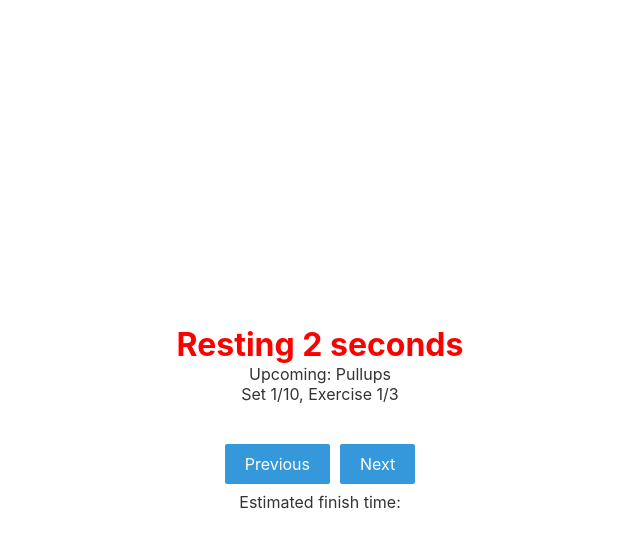
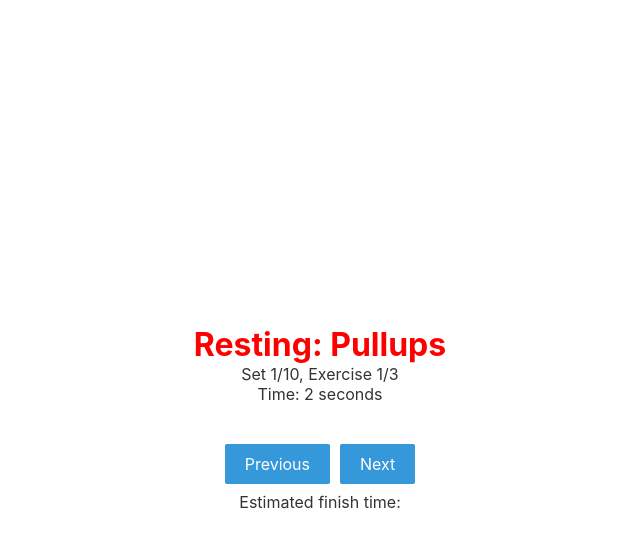
Before and after one commit to sakhnik/workout-app, a Svelte app: page / in a window 1280 px wide. Both pictures are taken after a click on the button "Start Workout". Shown: the top 548 px of the page, without its empty margins (320-960 px from the left). Built offline with nearby package versions, Linux system fonts and the light colour scheme.

Commit message:
Improve layout: display time the same way for exercise and rest

```diff
--- a/src/App.svelte
+++ b/src/App.svelte
@@ -193,18 +193,16 @@
         {#if isResting}
             <!-- Display rest and the upcoming exercise -->
             <div class="exercise rest">
-                Resting {formatSeconds(timerTime)} seconds
+                Resting: {exercises[currentExercise].name}
             </div>
-            <div>Upcoming: {exercises[currentExercise].name}</div>
-            <div>Set {currentSet}/{sets}, Exercise {currentExercise + 1}/{exercises.length}</div>
         {:else}
             <!-- Display current exercise -->
             <div class="exercise">
                 {exercises[currentExercise].name}: {exercises[currentExercise].reps} reps
             </div>
-            <div>Set {currentSet}/{sets}, Exercise {currentExercise + 1}/{exercises.length}</div>
-            <div>Time: {formatSeconds(timerTime)} seconds</div>
         {/if}
+        <div>Set {currentSet}/{sets}, Exercise {currentExercise + 1}/{exercises.length}</div>
+        <div>Time: {formatSeconds(timerTime)} seconds</div>
 
         <!-- Button group for next/previous -->
         <div class="button-group">
```
